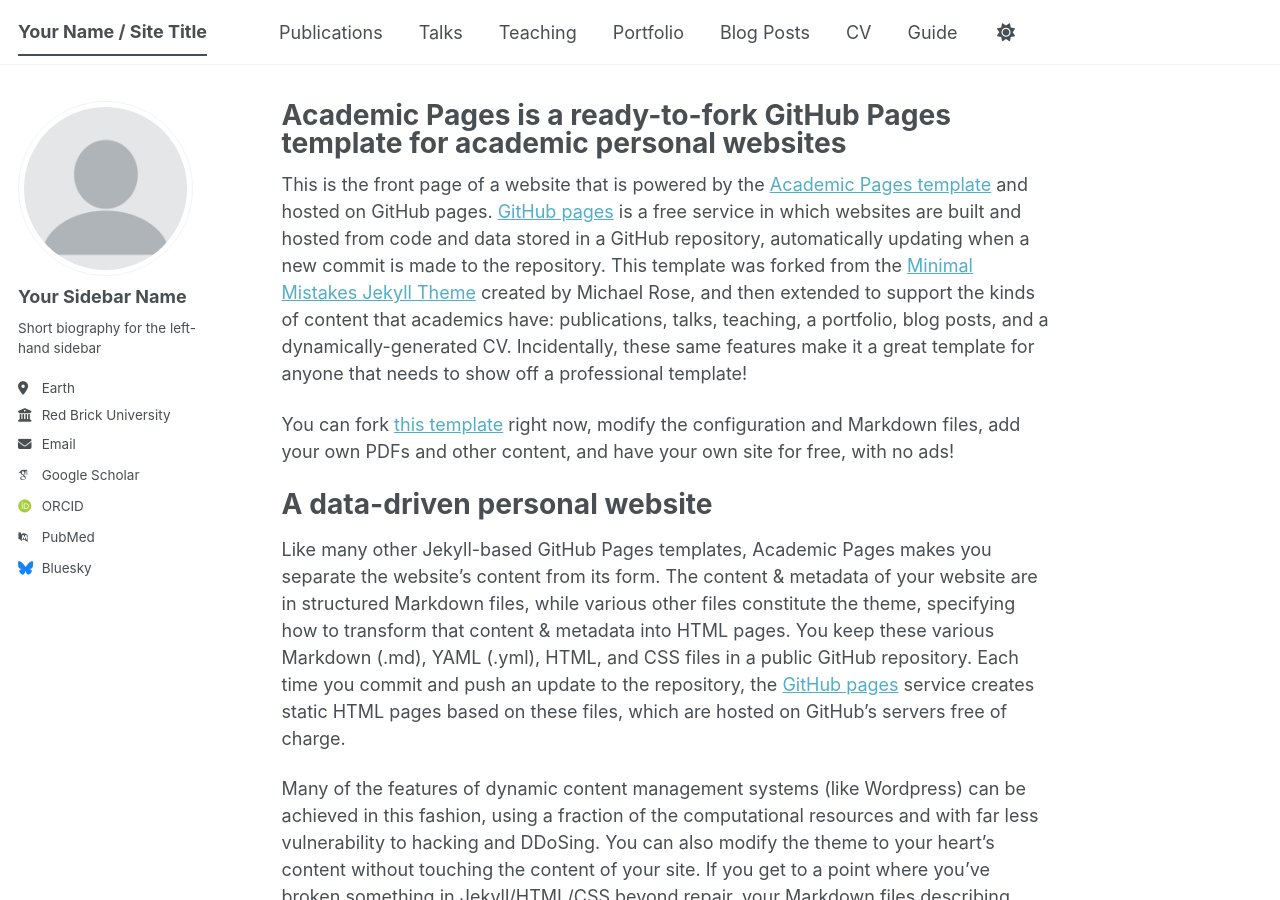
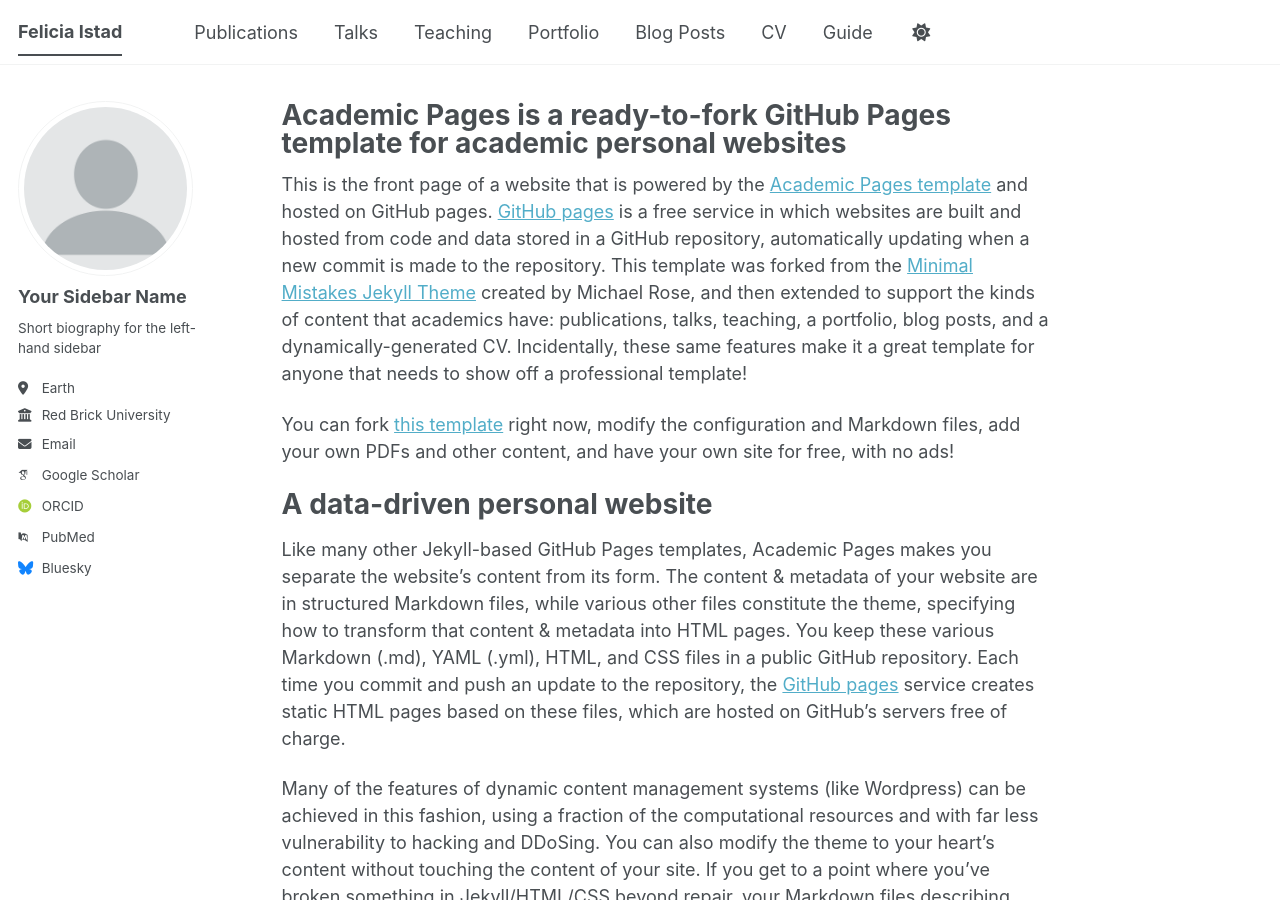
Before and after one commit to feliciaistad/feliciaistad.github.io, a Jekyll site: the page built from _pages/about.md, in a window 1280 px wide and 900 px high. Built offline with Jekyll 4.4.1, drawn with Linux system fonts in a browser that asks for light colours; some web fonts are replaced; a script bundle is joined from its source files by our own code; library files that are not in the unit come from our copies.

Commit message:
Update _config.yml

```diff
--- a/_config.yml
+++ b/_config.yml
@@ -9,7 +9,7 @@
 # Basic Site Settings
 locale                   : "en-US"
 site_theme               : "default" # The available themes options are "default", "air", "sunrise", "mint", "dirt" and "contrast"
-title                    : "Your Name / Site Title"
+title                    : "Felicia Istad"
 title_separator          : "-"
 name                     : &name "Your Name"
 description              : &description "Your Name's academic portfolio"   # Update this with a general description of your site, this is the default if not overridden by a page
```
